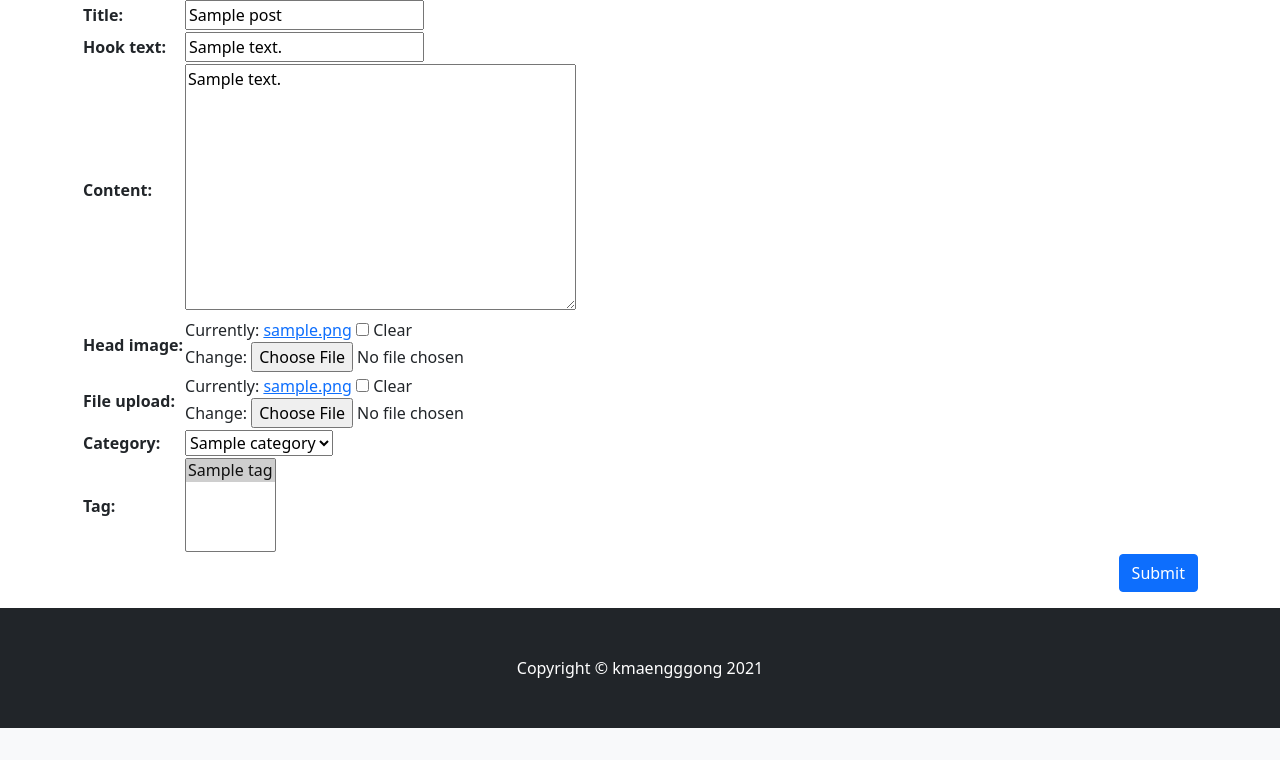
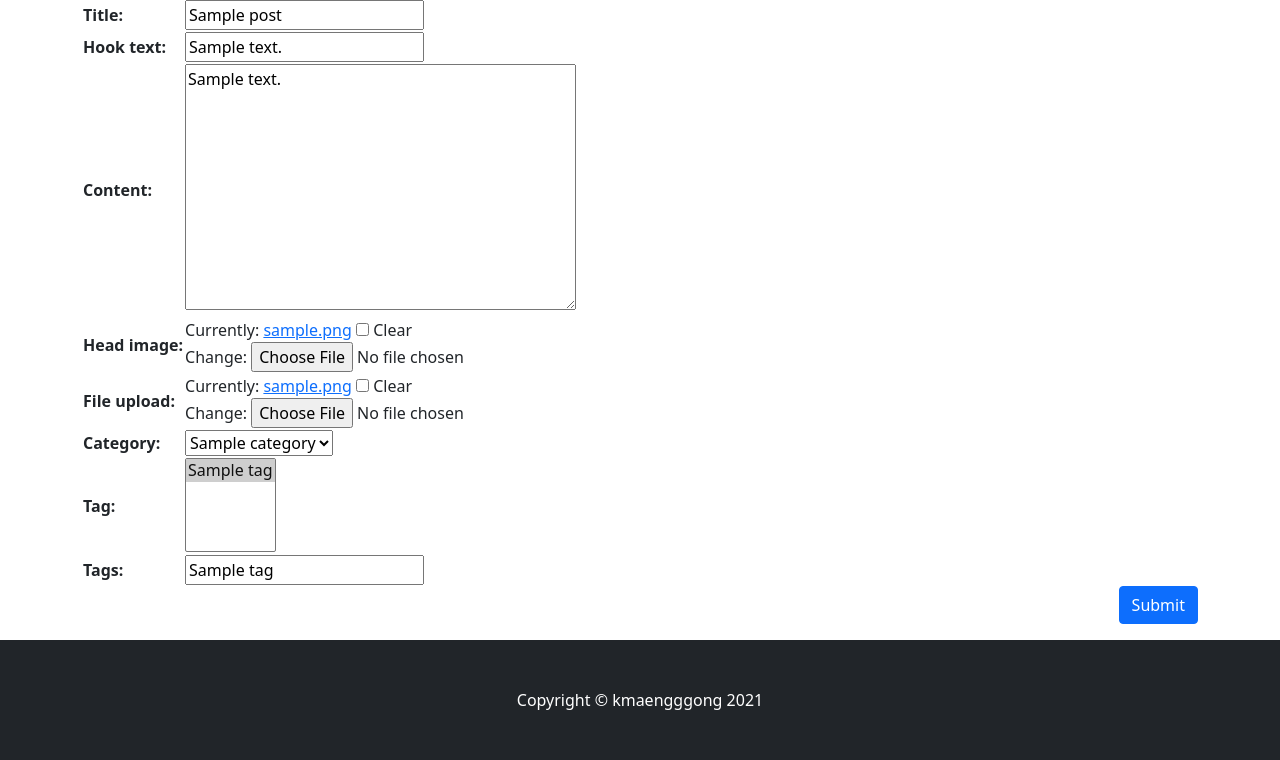
Before and after one commit to kmaengggong/DoItDjango, a Django app: page /blog/update_post/1/ in a window 1280 px wide. Shown: the part 154-914 px from the top of the page. Before the commit the page ends 882 px from the top, so only its background shows below. Run offline with Django 3.2, Linux system fonts and the light colour scheme; a user stored in the database is signed in; tables that the repository leaves empty hold one stand-in row (values such as "Sample post"); some libraries are stand-ins or nearby versions.

Commit message:
포스트를 수정할 때 텍스트로 태그 지정

```diff
--- a/blog/templates/blog/post_list.html
+++ b/blog/templates/blog/post_list.html
@@ -43,9 +43,7 @@
                     {% if p.tag.exists %}
                         <i class="fas fa-tags"></i>
                         {% for tag in p.tag.iterator %}
-                            <a href="{{ tag.get_absolute_url }}">
-                                <span class="badge rounded-pill bg-secondary">{{ tag }}</span>
-                            </a>
+                            <a href="{{ tag.get_absolute_url }}"><span class="badge rounded-pill bg-secondary">{{ tag }}</span></a>
                         {% endfor %}
                         <br/>
                         <br/>
--- a/blog/templates/blog/post_update_form.html
+++ b/blog/templates/blog/post_update_form.html
@@ -8,6 +8,10 @@
     <form method="post" enctype="multipart/form-data">{% csrf_token %}
         <table>
             {{ form }}
+            <tr>
+                <th><label for="id_tags_str">Tags:</label></th>
+                <td><input type="text" name="tags_str" id="id_tags_str" value="{{ tags_str_default }}"></td>
+            </tr>
         </table>
         <button type="submit" class="btn btn-primary" style="float:right">Submit</button>
     </form>
--- a/blog/views.py
+++ b/blog/views.py
@@ -65,11 +65,40 @@
 
     template_name = 'blog/post_update_form.html'
 
+    def get_context_data(self, **kwargs):
+        context = super(PostUpdate, self).get_context_data()
+        if self.object.tag.exists():
+            tags_str_list = list()
+            for t in self.object.tag.all():
+                tags_str_list.append(t.name)
+            context['tags_str_default'] = '; '.join(tags_str_list)
+        return context
+
     def dispatch(self, request, *args, **kwargs):
         if request.user.is_authenticated and request.user == self.get_object().author:
             return super(PostUpdate, self).dispatch(request, *args, **kwargs)
         else:
             raise PermissionDenied
+
+    def form_valid(self, form):
+        response = super(PostUpdate, self).form_valid(form)
+        self.object.tag.clear()
+
+        tags_str = self.request.POST.get('tags_str')
+        if tags_str:
+            tags_str = tags_str.strip()
+            tags_str = tags_str.replace(',', ';')
+            tags_list = tags_str.split(';')
+
+            for t in tags_list:
+                t = t.strip()
+                tag, is_tag_created = Tag.objects.get_or_create(name=t)
+                if is_tag_created:
+                    tag.slug = slugify(t, allow_unicode=True)
+                    tag.save()
+                self.object.tag.add(tag)
+
+        return response
 
 def category_page(request, slug):
     if slug == 'no_category':
```
Also changed, not shown: blog/templates/blog/post_detail.html (+6 -3 lines), blog/tests.py (+10 -1 lines).
